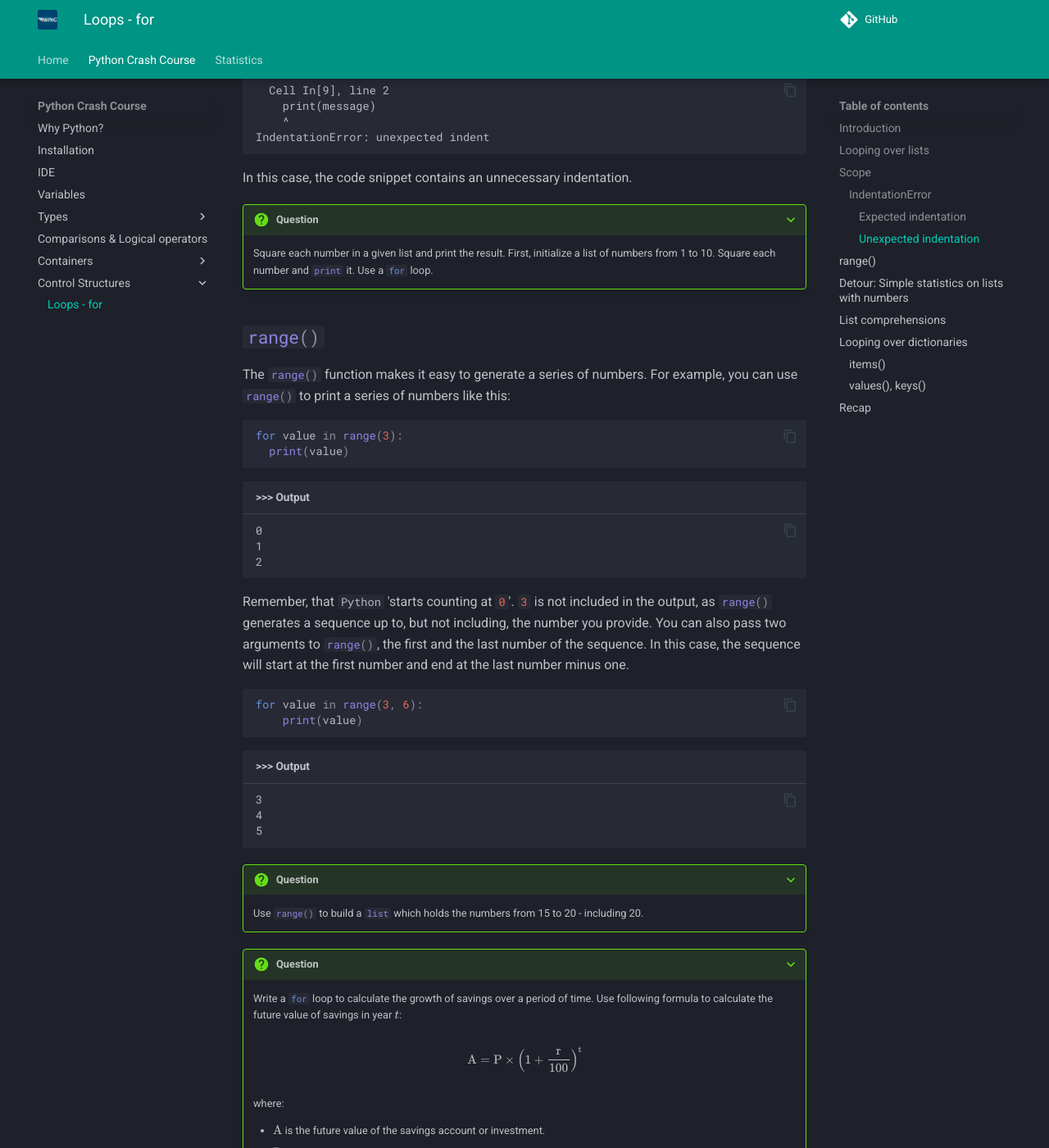
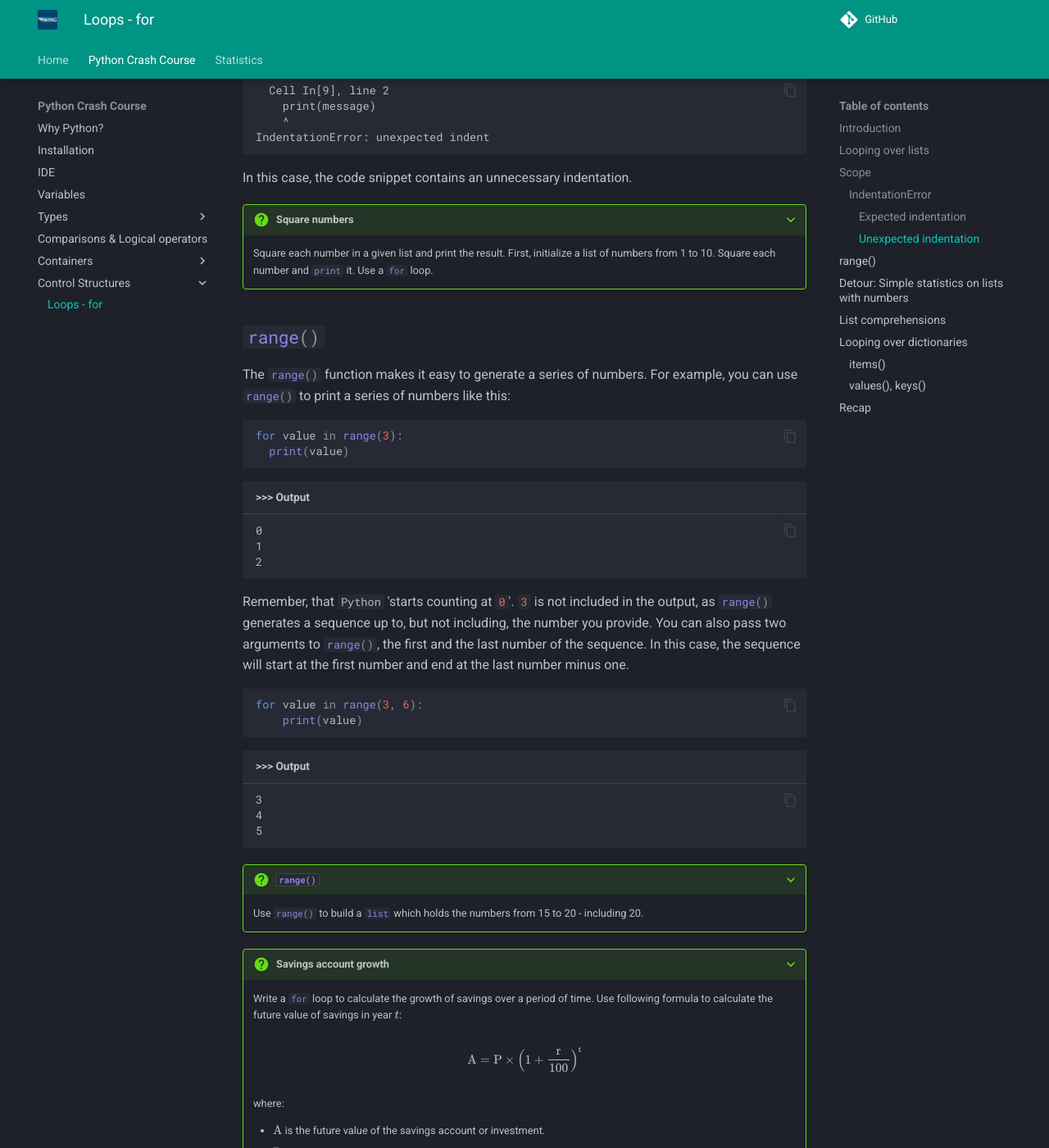
Before and after one commit to mciwing/mciwing.github.io, an MkDocs documentation site: the page built from docs/python/control-structures/for.md, in a window 1280 px wide and 1400 px high, scrolled down 2346 px. Shown: the whole window at 82% size. Built offline with MkDocs 1.6.1 and Material for MkDocs 9.7.7, drawn with Linux system fonts in a browser that asks for light colours; comment, search, counter and statistics services are not loaded; some of the changed text lies outside the part shown.

Commit message:
docs: add a title to every question (Python Crash Course) #12

````diff
--- a/docs/python/control-structures/for.md
+++ b/docs/python/control-structures/for.md
@@ -117,7 +117,7 @@ IndentationError: unexpected indent
 
 In this case, the code snippet contains an unnecessary indentation.
 
-???+ question
+???+ question "Square numbers"
 
     Square each number in a given list and print the result.
     First, initialize a list of numbers from 1 to 10. Square each number and
@@ -158,13 +158,13 @@ for value in range(3, 6):
 5
 ```
 
-???+ question
+???+ question "`#!python range()`"
 
     Use `#!python range()` to build a `#!python list` which holds the numbers
     from 15 to 20 - including 20.
 
 
-???+ question
+???+ question "Savings account growth"
 
     Write a `#!python for` loop to calculate the growth of savings over a
     period of time. Use following formula to calculate the future value of
````
Also changed, not shown: other parts of docs/python/control-structures/for.md (+3 -3 lines).
